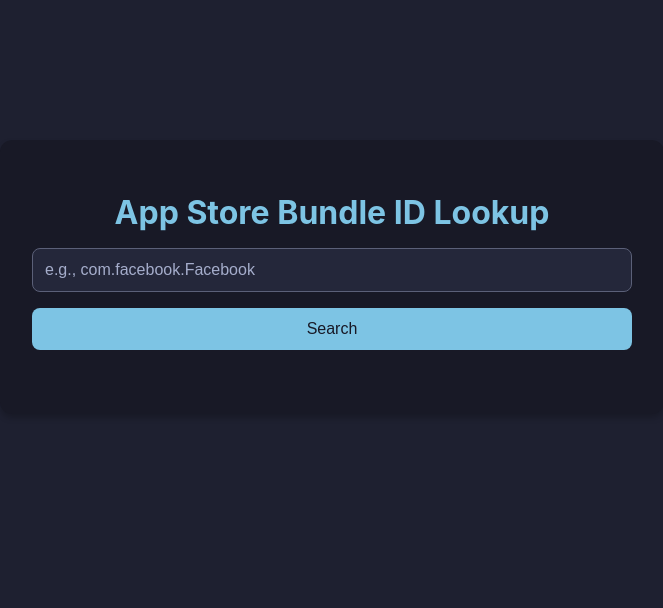
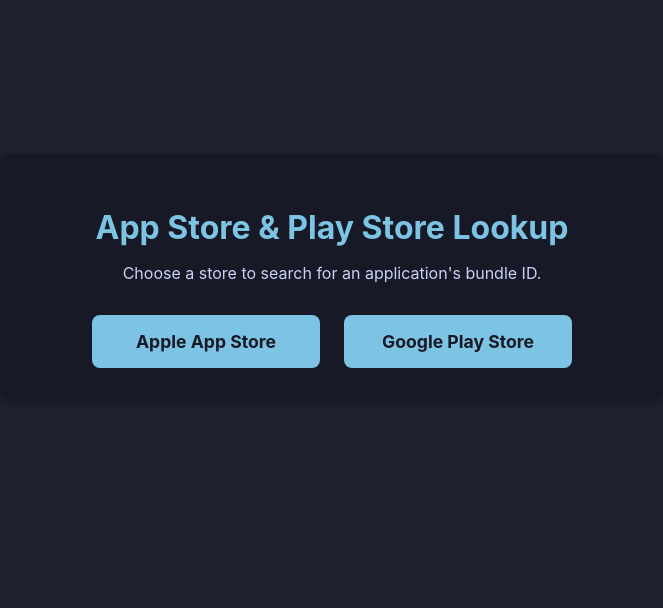
Before and after one commit to BritishBenji/ReverseBundleLookup, a Flask app: page / in a window 1280 px wide. Shown: the part 143-751 px from the top of the page, without its empty margins (308-971 px from the left). Run offline with Flask 3, Linux system fonts and the light colour scheme.

Commit message:
Add Google Lookup and Landing Page

```diff
--- a/app.py
+++ b/app.py
@@ -1,26 +1,31 @@
 from flask import Flask, request, render_template
 import requests
+from google_play_scraper import app as google_app_scraper, exceptions as google_exceptions
 
 app = Flask(__name__)
+# Landing Page
+@app.route('/', methods=['GET'])
+def landing():
+    return render_template('landing.html')
 
-@app.route('/', methods=['GET', 'POST'])
-def home():
+# Apple Part
+@app.route('/apple', methods=['GET', 'POST'])
+def apple_lookup():
     if request.method == 'POST':
         bundle_id = request.form['bundle_id']
         api_url = f"http://itunes.apple.com/lookup?bundleId={bundle_id}"
 
         try:
             response = requests.get(api_url)
-            # Raise an exception for bad status codes
             response.raise_for_status()
             data = response.json()
 
-            # Check for results
+            # Check if any results were returned
             if data['resultCount'] > 0:
                 app_info = data['results'][0]
-                # Extract and prep the data
+                # Extract and prepare the data to be displayed
                 return render_template(
-                    'index.html',
+                    'apple_lookup.html',
                     app_name=app_info.get('trackName', 'N/A'),
                     developer=app_info.get('artistName', 'N/A'),
                     artwork=app_info.get('artworkUrl512', 'https://placehold.co/512x512/dcdcdc/000000?text=No+Image'),
@@ -29,17 +34,48 @@ def home():
                     app_url=app_info.get('trackViewUrl', '#')
                 )
             else:
-                # No app found for the bundle ID
-                return render_template('index.html', error=f"No app found for Bundle ID: {bundle_id}")
+                # No app found for the given bundle ID
+                return render_template('apple_lookup.html', error=f"No app found for Bundle ID: {bundle_id}")
 
         except requests.exceptions.RequestException as e:
-            # Request Errors
-            return render_template('index.html', error=f"An error occurred while fetching data: {e}")
+            # Handle API request errors
+            return render_template('apple_lookup.html', error=f"An error occurred while fetching data from Apple: {e}")
         except ValueError:
-            # JSON Errors
-            return render_template('index.html', error="Error parsing JSON response from API.")
+            # Handle JSON decoding errors
+            return render_template('apple_lookup.html', error="Error parsing JSON response from Apple API.")
 
-    return render_template('index.html')
+    # If the request is a GET, just show the empty form
+    return render_template('apple_lookup.html')
+
+
+# Google Part
+@app.route('/google', methods=['GET', 'POST'])
+def google_lookup():
+    if request.method == 'POST':
+        bundle_id = request.form['bundle_id']
+        try:
+            # Use the google-play-scraper library to get app info
+            app_info = google_app_scraper(bundle_id, lang='en', country='us')
+
+            # Extract and prepare the data from the scraper result
+            return render_template(
+                'google_lookup.html',
+                app_name=app_info.get('title', 'N/A'),
+                developer=app_info.get('developer', 'N/A'),
+                artwork=app_info.get('icon', 'https://placehold.co/512x512/dcdcdc/000000?text=No+Image'),
+                price=app_info.get('price', 'N/A'),
+                description=app_info.get('description', 'No description available.'),
+                app_url=app_info.get('url', '#')
+            )
+        except google_exceptions.NotFoundError:
+            # Handle cases where the app is not found on the Play Store
+            return render_template('google_lookup.html', error=f"No app found for Package Name: {bundle_id}")
+        except Exception as e:
+            # Catch any other general errors from the scraper
+            return render_template('google_lookup.html', error=f"An error occurred while fetching data from Google Play: {e}")
+
+    # If the request is a GET, just show the empty form
+    return render_template('google_lookup.html')
 
 if __name__ == '__main__':
     app.run(debug=True)
--- a/static/style.css
+++ b/static/style.css
@@ -139,3 +139,25 @@ text-align: justify;
 color: var(--ctp-red);
 font-weight: bold;
 }
+/* New styles for the landing page */
+.landing-links {
+display: flex;
+gap: 1.5rem;
+justify-content: center;
+margin-top: 2rem;
+}
+.landing-links .button {
+background-color: var(--ctp-sapphire);
+color: var(--ctp-crust);
+border: none;
+padding: 1rem 1.5rem;
+border-radius: 8px;
+font-size: 1.1rem;
+font-weight: bold;
+text-decoration: none;
+transition: background-color 0.2s ease;
+min-width: 180px;
+}
+.landing-links .button:hover {
+background-color: var(--ctp-blue);
+}
--- a/templates/index.html
+++ b/templates/apple_lookup.html
@@ -4,14 +4,14 @@
 <head>
 <meta charset="UTF-8">
 <meta name="viewport" content="width=device-width, initial-scale=1.0">
-<title>App Store Lookup</title>
+<title>Apple App Store Lookup</title>
+<link rel="icon" href="{{ url_for('static', filename='favicon.ico') }}">
 <link rel="stylesheet" href="{{ url_for('static', filename='style.css') }}">
-<link rel="icon" href="{{ url_for('static', filename='favicon.ico') }}">
 </head>
 <body>
 <div class="container">
-<h1>App Store Bundle ID Lookup</h1>
-<form method="post" action="/">
+<h1>Apple App Store Lookup</h1>
+<form method="post" action="{{ url_for('apple_lookup') }}">
 <input type="text" name="bundle_id" placeholder="e.g., com.facebook.Facebook" required>
 <button type="submit">Search</button>
 </form>
--- /dev/null
+++ b/templates/landing.html
@@ -0,0 +1,21 @@
+<!DOCTYPE html>
+
+<html lang="en">
+<head>
+<meta charset="UTF-8">
+<meta name="viewport" content="width=device-width, initial-scale=1.0">
+<title>App Store Lookup</title>
+<link rel="icon" href="{{ url_for('static', filename='favicon.ico') }}">
+<link rel="stylesheet" href="{{ url_for('static', filename='style.css') }}">
+</head>
+<body>
+<div class="container">
+<h1>App Store & Play Store Lookup</h1>
+<p>Choose a store to search for an application's bundle ID.</p>
+<div class="landing-links">
+<a href="{{ url_for('apple_lookup') }}" class="button">Apple App Store</a>
+<a href="{{ url_for('google_lookup') }}" class="button">Google Play Store</a>
+</div>
+</div>
+</body>
+</html>
```
Also changed, not shown: templates/google_lookup.html (added, +42 -0 lines).
